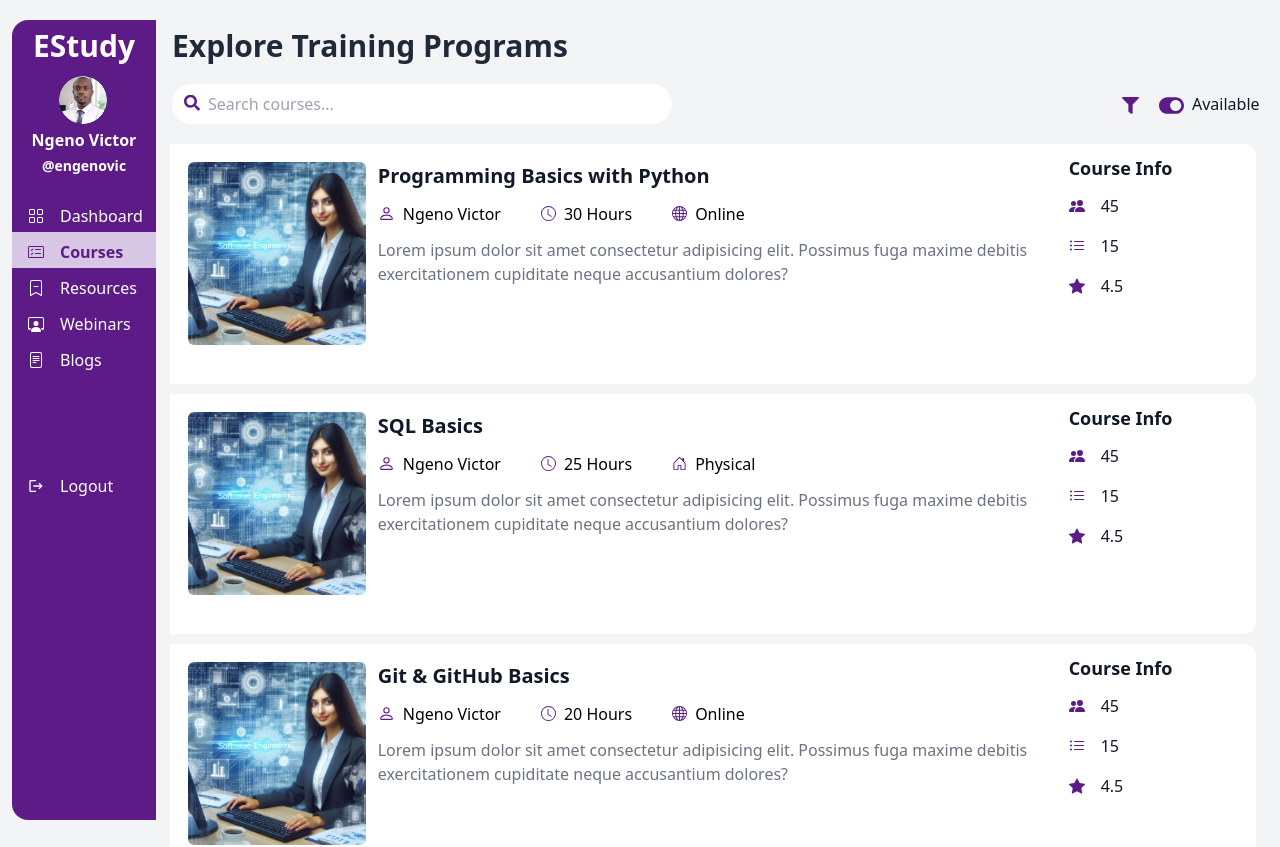
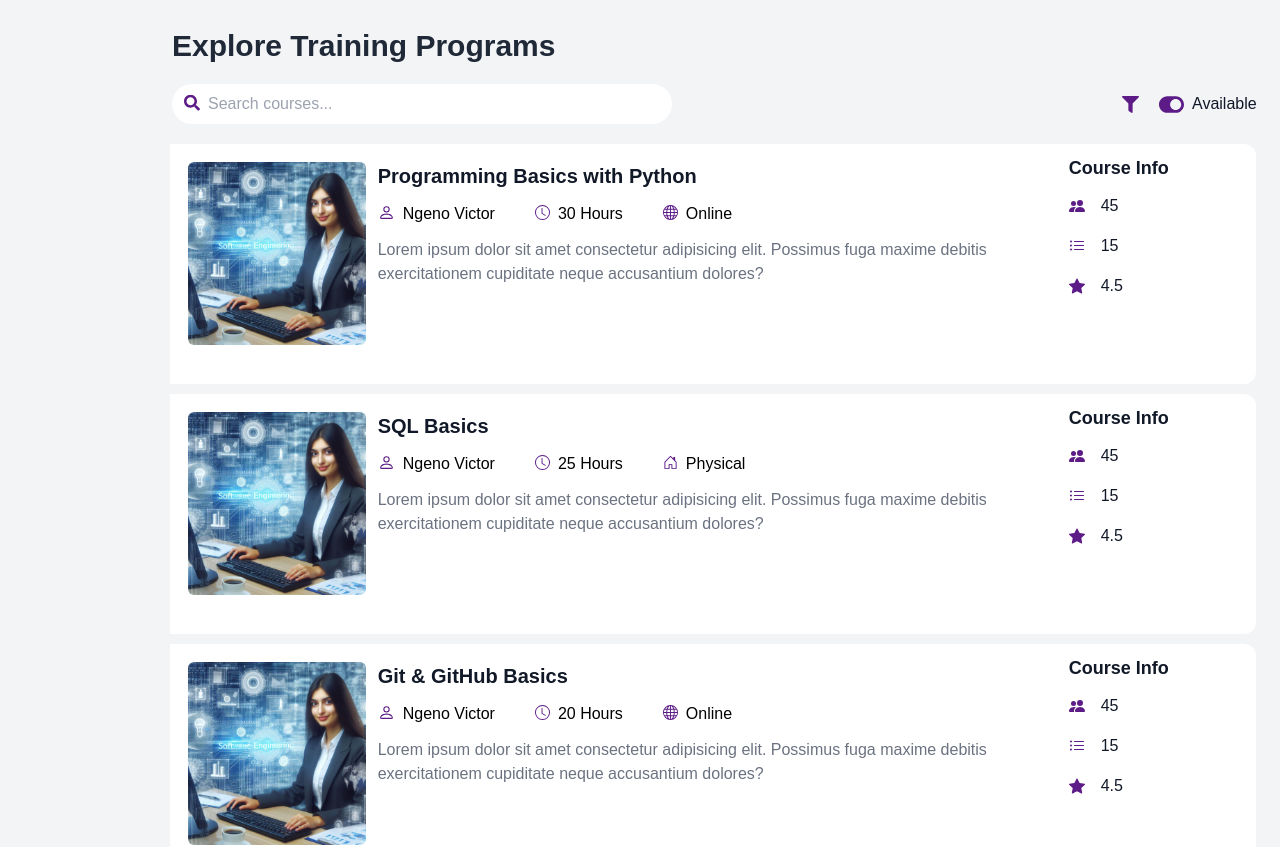
Before and after one commit to brigitchelangat/Estudy-React-Tailwind, a React (Create React App) app in the folder courses/: page /courses in a window 1280 px wide. Shown: the top 847 px of the page. Built offline with nearby package versions, Linux system fonts and the light colour scheme.

Commit message:
Updated Courses structure and details

```diff
--- a/courses/src/App.css
+++ b/courses/src/App.css
@@ -1,11 +1,13 @@
 *{
     box-sizing: border-box;
+    font-family: 'Century Gothic',sans-serif !important;
 }
 body{
     height: 100vh;
     width: 100%;
     margin: 0;
     padding: 0;
+    overflow-y: scroll !important;
 }
 .course-icons{
     @apply text-brand mr-2 ml-10 mb-1
--- a/courses/src/App.js
+++ b/courses/src/App.js
@@ -14,7 +14,7 @@ import CourseDetails from './components/CourseDetails';
 export default function App() {
   return (
     <div className="App w-full h-full flex flex-row">
-      <Navigation />
+      {/* <Navigation /> */}
       <BrowserRouter>
         <Routes>
           <Route path="/" element={<Dashboard />} />
--- a/courses/src/components/CourseDetails.jsx
+++ b/courses/src/components/CourseDetails.jsx
@@ -1,9 +1,48 @@
-import React from 'react';
+import React, { useEffect, useState } from 'react';
+import { useLocation, Link } from 'react-router-dom';
+import allCourses from '../data/courses.json';
 
 const CourseDetails = () =>{
+    const location = useLocation();
+    const { courseId } = location.state || {};
+    const [course, setCourse] = useState(null);
+
+    useEffect(() => {
+      // Assuming `courseData` is an array of courses
+        const selectedCourse = allCourses.courses.find((c) => c.id === courseId);
+        setCourse(selectedCourse);
+    }, [courseId]);
+
+    if (!course) {
+        return (
+            <div className='h-full w-full'>
+                <div>Course not found..</div>
+            </div>);
+        }
     return(
-        <div className="h-full ml-40">
-            <h1 className='text-3xl'>Course details </h1>
+        <div className='h-full w-full'>
+            <div className='top-bar text-white pl-16 pt-10 h-[250px] bg-gradient-to-r from-brand to-brand-light'>
+                <h1 className=' text-base  mb-5'> <Link to={'/courses'} replace className='hover:underline hover:text-brand-light'>Courses </Link> &gt; {course.title} </h1>
+                <p className='text-base font-semibold mb-4 '>{course.domain}</p>
+                <p className='font-bold text-3xl mb-6'>{course.title}</p>
+                <p>
+                    <span>4.2</span>
+                    <span>{course.hours} Hours</span>
+                    <span>~66,350+ Enrolled Leaners</span>
+                </p>
+            </div>
+            <div className='grid grid-cols-6 pt-5 pl-16'>
+            <div className='course-content col-span-4 '>
+                <div className='about-course h-20 bg-white mb-4'>About Course</div>
+                <div className='course-content h-20 bg-white mb-4'>Course Content- 17 sections</div>
+                <div className='certificate h-20 bg-white mb-4'>Certificate of completion</div>
+                <div className='reviews h-20 bg-white mb-4'>Reviews</div>
+            </div>
+            <div className='key-takeaways col-span-2 h-96 p-3'>
+                <div className='h-full w-full bg-white'></div>
+            </div>
+            </div>
+
         </div>
 
     );
--- a/courses/src/components/Courses.jsx
+++ b/courses/src/components/Courses.jsx
@@ -64,7 +64,7 @@ const Courses = () => {
 
         <div
           className="grid grid-cols-6 bg-white m-2.5 p-2.5 rounded-xl cursor-pointer
-          rounded-l-none min-h-[100px] w-97 h-[240px] hover:border-l-4 hover:border-l-brand-light active:border-l-4 active:border-l-brand"
+          rounded-l-none min-h-[100px] w-97 h-[240px] hover:border-l-4 hover:border-l-brand-light active:border-l-4 active:border-l-brandt"
           id={window.location.pathname === `/${course.id}` ? "selected" : ""}
 
         >
@@ -72,7 +72,7 @@ const Courses = () => {
           <img src={getCourseImage(course.domain)} alt="Course" className="h-5/6 m-2 w-full rounded-md" />
           </div>
           <div className="sm:col-span-6 md:col-span-4 lg:col-span-4 h-[220px] p-5 pt-2">
-            <Link to={course.slug} className="font-semibold text-gray-900 text-xl pb-3 block hover:text-brand">{course.title}</Link>
+            <Link to={course.slug} state={{courseId:course.id}} className="font-semibold text-gray-900 text-xl pb-3 block hover:text-brand">{course.title}</Link>
             <BsPerson className="text-brand mr-2 mb-1 ml-0 inline-block" size={17} />
             <span>{course.instructor}</span>
             <BsClock className="course-icons inline-block" size={15} />
--- a/courses/src/data/courses.json
+++ b/courses/src/data/courses.json
@@ -3,7 +3,7 @@
         {
             "id": 1,
             "course_code": "SE101",
-            "slug": "python-basics",
+            "slug": "Programming-Basics-with-Python",
             "title": "Programming Basics with Python",
             "domain": "Software Engineering",
             "lessons": 12,
@@ -16,12 +16,13 @@
             "modified_by": "Admin",
             "completion_rate": "100%",
             "status": "published",
+            "about": "This course introduces the fundamentals of programming through Python, a beginner-friendly language known for its simplicity. Participants will learn essential programming concepts, such as variables, loops, functions, and data types, over 12 lessons and 30 hours. Ideal for beginners, it covers Python's applications in automation and basic scripting, building a foundation for software engineering. Led by instructor Ngeno Victor, this online course is structured to achieve a 100% completion rate, making it a comprehensive start for anyone new to programming.",
             "location": "online"
         },
         {
             "id": 2,
             "course_code": "SE102",
-            "slug": "sql-basics",
+            "slug": "SQL-Basics",
             "title": "SQL Basics",
             "domain": "Software Engineering",
             "lessons": 10,
@@ -34,12 +35,13 @@
             "modified_by": "Admin",
             "completion_rate": "70%",
             "status": "published",
+            "about": "SQL Basics offers an introduction to Structured Query Language (SQL), essential for managing and querying relational databases. In this course, learners dive into database fundamentals, including how to create, read, update, and delete data using SQL commands. Over 10 lessons and 25 hours, students will develop practical skills in database management, enabling them to handle real-world data challenges. This course, taught by Ngeno Victor, is conducted in a physical location and supports foundational knowledge for aspiring data analysts and software engineers.",
             "location": "physical"
         },
         {
             "id": 3,
             "course_code": "SE103",
-            "slug": "git-basics",
+            "slug": "Git-GitHub-Basics",
             "title": "Git & GitHub Basics",
             "domain": "Software Engineering",
             "lessons": 8,
@@ -52,12 +54,13 @@
             "modified_by": "Admin",
             "completion_rate": "100%",
             "status": "published",
+            "about": "This course covers the basics of version control with Git and collaborative project hosting with GitHub. Over 8 lessons and 20 hours, students learn to track code changes, collaborate on projects, and manage version history, which is vital in professional software development. Instructor Ngeno Victor guides students through practical Git commands and GitHub workflows, equipping them to contribute to open-source projects or manage personal coding projects effectively. This online course provides a 100% completion rate, offering essential skills for modern developers.",
             "location": "online"
         },
         {
             "id": 4,
             "course_code": "SE104",
-            "slug": "dsa-basics",
+            "slug": "Data-Structures-Algorithms-Basics",
             "title": "Data Structures & Algorithms Basics",
             "domain": "Software Engineering",
             "lessons": 15,
@@ -70,12 +73,13 @@
             "modified_by": "Admin",
             "completion_rate": "60%",
             "status": "published",
+            "about": "This course introduces foundational concepts in data structures and algorithms, which are crucial for problem-solving in software engineering. Over 15 lessons and 40 hours, students learn about arrays, linked lists, stacks, queues, and algorithms for searching and sorting. Instructor Ngeno Victor provides practical applications, enabling students to understand and implement efficient data organization and manipulation methods. Held in a physical setting, this course emphasizes a solid grasp of computational thinking, with a 60% completion rate among participants.",
             "location": "physical"
         },
         {
             "id": 5,
             "course_code": "SE105",
-            "slug": "sad-basics",
+            "slug": "System-Design-Analysis",
             "title": "System Design & Analysis",
             "domain": "Software Engineering",
             "lessons": 18,
@@ -88,12 +92,13 @@
             "modified_by": "Admin",
             "completion_rate": "34%",
             "status": "published",
+            "about": "System Design & Analysis provides an overview of designing scalable and maintainable systems. This 18-lesson, 45-hour course covers core principles of system architecture, data flow, and component interaction. With a focus on analysis techniques, students learn to create systems that meet specified requirements and are robust against challenges. Instructor Ngeno Victor offers insights into building large-scale applications, making it suitable for intermediate developers. Conducted online, the course has a 34% completion rate, reflecting its challenging nature and focus on advanced concepts.",
             "location": "online"
         },
         {
             "id": 6,
             "course_code": "UI101",
-            "slug": "ui-ux-basics",
+            "slug": "UI-UX-Design-Basics",
             "title": "UI/UX Design Basics",
             "domain": "User Interface Design",
             "lessons": 10,
@@ -106,12 +111,13 @@
             "modified_by": "Admin",
             "completion_rate": "40%",
             "status": "published",
+            "about": "UI/UX Design Basics introduces principles of user interface (UI) and user experience (UX) design, ideal for beginners interested in crafting intuitive and engaging digital products. Over 10 lessons and 25 hours, learners explore design theory, wireframing, and usability testing. Instructor Brigit Chelangat guides participants in understanding user-centered design, providing tools to create effective, aesthetically pleasing interfaces. This online course supports aspiring designers with foundational skills to start a career in digital product design, achieving a 40% completion rate.",
             "location": "online"
         },
         {
             "id": 7,
             "course_code": "WB101",
-            "slug": "web-basics",
+            "slug": "Web-Design-Basics",
             "title": "Web Design Basics",
             "domain": "Web Development",
             "lessons": 12,
@@ -124,12 +130,13 @@
             "modified_by": "Admin",
             "completion_rate": "50%",
             "status": "published",
+            "about": "Web Design Basics provides a beginner-friendly introduction to creating functional and visually appealing websites. This 12-lesson, 30-hour course covers HTML, CSS, and introductory JavaScript for designing interactive web pages. Under the guidance of Ngeno Victor, students learn the principles of responsive and accessible design. The course is conducted in a physical setting, providing hands-on practice and real-time feedback. With a 50% completion rate, it offers a strong start for those interested in web development or digital design.",
             "location": "physical"
         },
         {
             "id": 8,
             "course_code": "CC101",
-            "slug": "cloud-basics",
+            "slug": "Cloud-Computing-Basics",
             "title": "Cloud Computing Basics",
             "domain": "Cloud Computing",
             "lessons": 15,
@@ -142,12 +149,13 @@
             "modified_by": "Admin",
             "completion_rate": "100%",
             "status": "published",
+            "about": "Cloud Computing Basics introduces essential concepts in cloud technology, including virtualization, cloud storage, and scalable infrastructure. Over 15 lessons and 35 hours, instructor Roy Kiprop guides students through cloud services like AWS, Azure, and Google Cloud, providing foundational skills for deploying and managing applications in the cloud. This online course is ideal for those new to cloud computing, offering a complete learning path with a 100% completion rate, paving the way for careers in cloud architecture and deployment.",
             "location": "online"
         },
         {
             "id": 9,
             "course_code": "DS101",
-            "slug": "data-science-basics",
+            "slug": "Data-Science-Basics",
             "title": "Data Science Basics",
             "domain": "Data Science",
             "lessons": 20,
@@ -160,12 +168,13 @@
             "modified_by": "Admin",
             "completion_rate": "30%",
             "status": "published",
+            "about": "Data Science Basics covers fundamental skills for analyzing and interpreting data, geared towards aspiring data scientists. This 20-lesson, 50-hour course explores statistical analysis, data cleaning, and basic machine learning concepts. Instructor Roy Kiprop introduces popular tools like Python and Jupyter notebooks, making data handling accessible for beginners. With a 30% completion rate, this physical course provides practical knowledge, preparing students for further study in data science or related fields.",
             "location": "physical"
         },
         {
             "id": 10,
             "course_code": "AI101",
-            "slug": "ai-basics",
+            "slug": "Artificial-Intelligence-Basics",
             "title": "Artificial Intelligence Basics",
             "domain": "Artificial Intelligence",
             "lessons": 18,
@@ -178,6 +187,7 @@
             "modified_by": "Admin",
             "completion_rate": "10%",
             "status": "published",
+            "about": "Artificial Intelligence Basics explores introductory AI concepts, including machine learning, neural networks, and AI applications. With 18 lessons and 40 hours, instructor Brigit Chelangat guides students through foundational AI techniques and ethical considerations. This online course covers essential AI theory, equipping learners with the knowledge to apply AI in various fields. Though challenging, it’s designed for beginners, and with a 10% completion rate, it lays a strong foundation for further studies in AI and machine learning.",
             "location": "online"
         }
         ]
```
